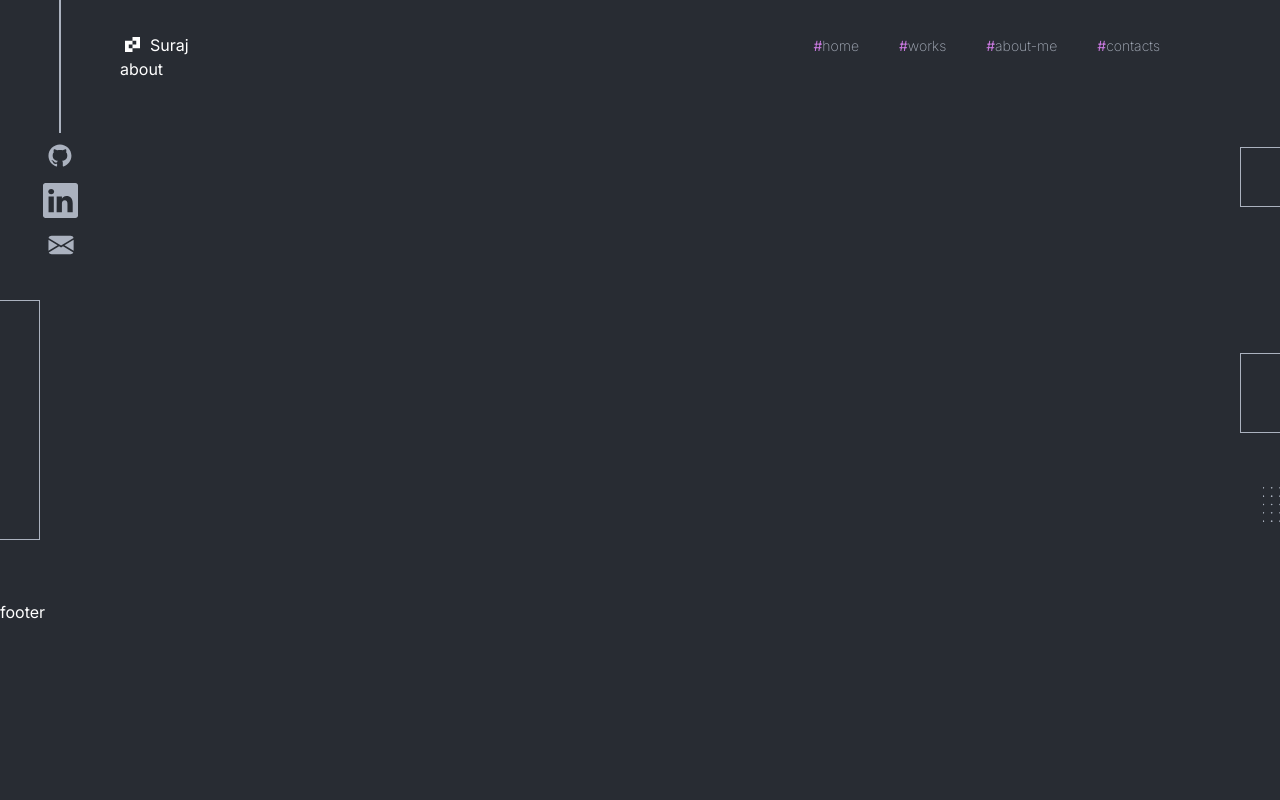
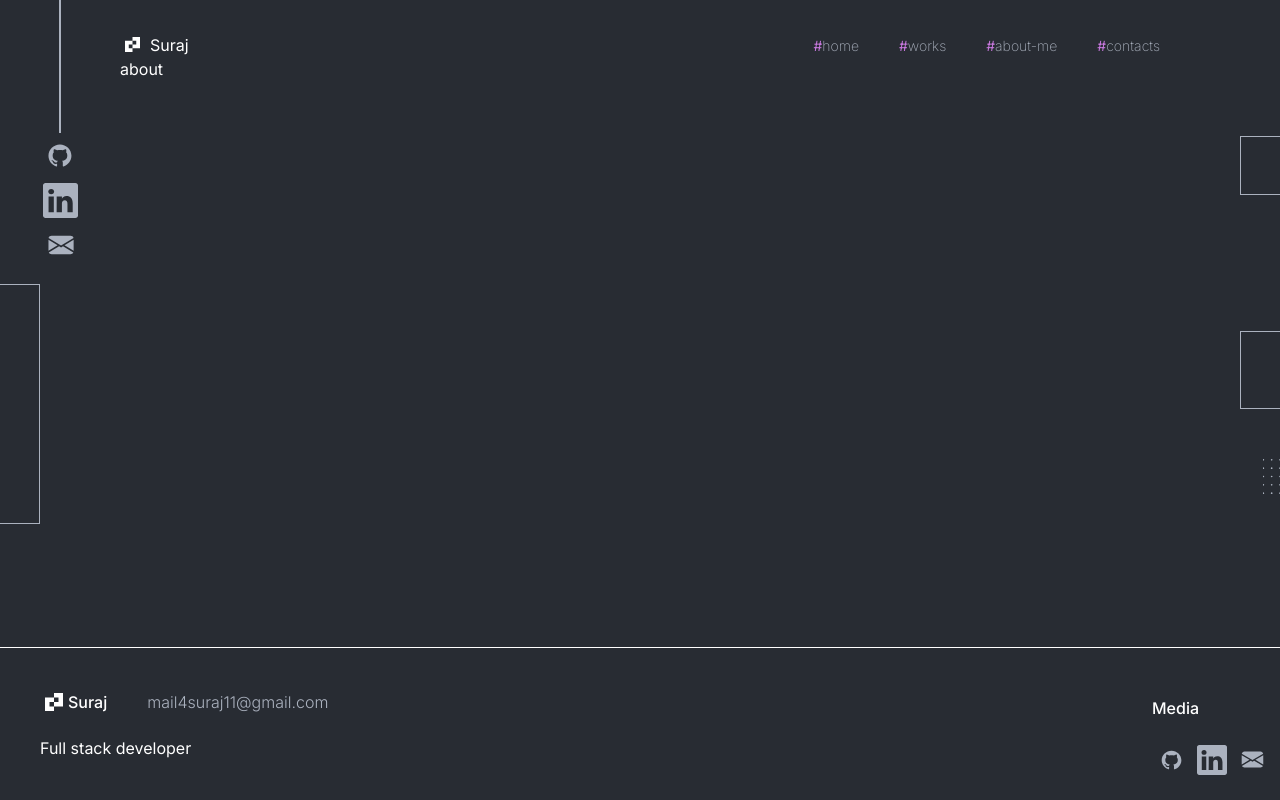
Before and after one commit to rockzsuraj/professional-porfolio, a Next.js app: page /about in a window 1280 px wide. Built offline with nearby package versions, Linux system fonts and the light colour scheme.

Commit message:
added footer contacts and about me

```diff
--- /dev/null
+++ b/src/app/components/About-me/AboutMe.tsx
@@ -0,0 +1,34 @@
+import React from 'react'
+import SectionHeading from '../heading/SectionHeading'
+import AboutMeGraphics from '@/app/graphics/AboutMeGraphics'
+
+const AboutMe = () => {
+  return (
+    <div className='flex flex-col'>
+      <div>
+        <SectionHeading title='about-me' />
+      </div>
+      <div className='flex'>
+        <div className='pt-10'>
+          <div className='text-gray text-4 font-light'>
+            <p>
+              Hello, i’m Elias!
+            </p>
+
+            <p className='pt-5'>
+              I’m a self-taught front-end developer based in Kyiv, Ukraine. I can develop responsive websites from scratch and raise them into modern user-friendly web experiences.
+            </p>
+
+            <p className='pt-5'>
+              Transforming my creativity and knowledge into a websites has been my passion for over a year. I have been helping various clients to establish their presence online. I always strive to learn about the newest technologies and frameworks.
+            </p>
+          </div>
+        </div>
+        <AboutMeGraphics />
+      </div>
+
+    </div>
+  )
+}
+
+export default AboutMe
--- a/src/app/components/AboutMe.tsx
+++ /dev/null
@@ -1,12 +0,0 @@
-import React from 'react'
-import SectionHeading from './heading/SectionHeading'
-
-const AboutMe = () => {
-  return (
-    <div className='flex flex-col'>
-      <SectionHeading title='about-me'/>
-    </div>
-  )
-}
-
-export default AboutMe
--- /dev/null
+++ b/src/app/components/contacts/Contacts.tsx
@@ -0,0 +1,24 @@
+import React from 'react'
+import SectionHeading from '../heading/SectionHeading'
+import MessageMe from './MessageMe'
+
+const Contacts = () => {
+    return (
+        <div className='pt-50'>
+            <div>
+                <SectionHeading title='contacts' />
+            </div>
+            <div className='flex flex-row'>
+                <div>
+                    <p className='text-gray pt-10 font-light'>I’m interested in freelance opportunities. However, if you have other request or question, don’t hesitate to contact me</p>
+                </div>
+                <div className=''>
+                    <MessageMe />
+                </div>
+            </div>
+
+        </div>
+    )
+}
+
+export default Contacts
--- /dev/null
+++ b/src/app/components/contacts/MessageMe.tsx
@@ -0,0 +1,30 @@
+import React from 'react'
+import Icon from '../icons/icons'
+
+const MessageMe = () => {
+    return (
+        <div className='flex flex-col border-1 p-3'>
+            <div className='pb-5'>
+                <p>Message me here</p>
+            </div>
+            <div className='flex flex-row items-center'>
+                <div className='w-10 h-10 mr-2'>
+                    <Icon alt='linkedin' src='linkedin.svg' />
+                </div>
+                <div className='text-gray text-sm font-light'>
+                    <p>https://www.linkedin.com/in/suraj-kumar01/</p>
+                </div>
+            </div>
+            <div className='flex flex-row pt-5 items-center'>
+                <div>
+                    <Icon alt='email' src='email.svg' />
+                </div>
+                <div className='text-gray text-sm font-light'>
+                    <p>mail4suraj11@gmail.com</p>
+                </div>
+            </div>
+        </div>
+    )
+}
+
+export default MessageMe
--- a/src/app/components/icons/icons.tsx
+++ b/src/app/components/icons/icons.tsx
@@ -15,7 +15,12 @@ export default function Icon({ src, alt, height, width }: Props) {
                 alt={alt}
                 width={width ?? 45}
                 height={height ?? 45}
-                style={{ padding: "5px" }}
+                style={{
+                    width: `${width}px`, // Forces exact width
+                    height: `${height}px`, // Forces exact height
+                    padding: '5px',
+                    flexShrink: 0, // Prevents shrinking in flex layouts
+                }}
                 priority
             />
         </div>
--- a/src/app/components/sections/Footer.tsx
+++ b/src/app/components/sections/Footer.tsx
@@ -1,10 +1,43 @@
 import React from 'react'
+import Icon from '../icons/icons'
+import { icons } from '@/lib/constants'
+import Link from 'next/link'
 
 const Footer = () => {
   return (
-    <div className='flex flex-col  h-50'>
-      footer
+    <div className='flex flex-row border-t-1 mt-20  justify-between'>
+      <div className='flex flex-col p-10'>
+        <div className='flex flex-row items-center'>
+          <div className='w-7'>
+            <Icon src='logo1.svg' alt='logo' />
+          </div>
+          <div>
+            <p className='font-medium'>Suraj</p>
+          </div>
+          <div className='text-gray pl-10 font-light'>
+            <p>
+              mail4suraj11@gmail.com
+            </p>
+          </div>
+        </div>
+        <div className='pt-5'>
+          <p>Full stack developer</p>
+        </div>
+      </div>
+      <div className='mt-10 p-2'>
+        <h1 className='font-medium'>Media</h1>
+        <div className='flex pt-5'>
+          {
+            icons.map(icon => (
+              <Link key={icon.alt} href={`/${icon.alt}`} className='w-10'>
+                <Icon src={icon.src} alt={icon.alt} />
+              </Link>
+            ))
+          }
+        </div>
+      </div>
     </div>
+
   )
 }
 
--- /dev/null
+++ b/src/app/graphics/AboutMeGraphics.tsx
@@ -0,0 +1,23 @@
+import Image from 'next/image'
+import React from 'react'
+import Icon from '../components/icons/icons'
+
+
+const AboutMeGraphics = () => {
+    return (
+        <div className='relative'>
+            <div className='absolute top-10 md:top-20 md:left-10'>
+                <Icon alt='dots' src='dots.svg' width={70} height={70} />
+            </div>
+            <div className='h-80 w-60 md:h-80 md:w-80'>
+                <Image alt='hoodie' width={500} height={500} src='/image/hoodie.svg' />
+                <div className='absolute w-full h-0.5 bg-primary'/>
+            </div>
+            <div className='absolute right-0 top-40 md:top-60'>
+                <Icon alt='dots' src='dots.svg' width={70} height={30} />
+            </div>
+        </div>
+    )
+}
+
+export default AboutMeGraphics
--- a/src/app/page.tsx
+++ b/src/app/page.tsx
@@ -1,8 +1,9 @@
 'use client';
 
-import AboutMe from "./components/AboutMe";
+import AboutMe from "./components/About-me/AboutMe";
 import Projects from "./components/cards/Projects";
 import Skills from "./components/cards/Skills";
+import Contacts from "./components/contacts/Contacts";
 import Hero from "./components/sections/Hero";
 
 export default function Home() {
@@ -38,6 +39,9 @@ export default function Home() {
       <section>
         <AboutMe />
       </section>
+      <section>
+        <Contacts />
+      </section>
     </main>
   );
 }
```
Also changed, not shown: public/image/hoodie.svg (added).
